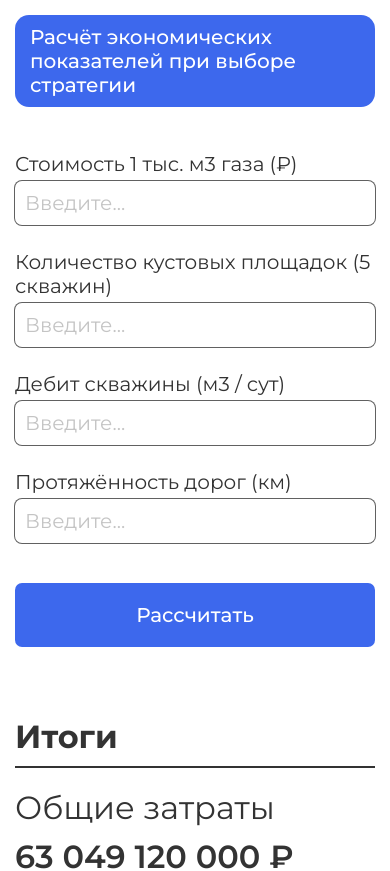
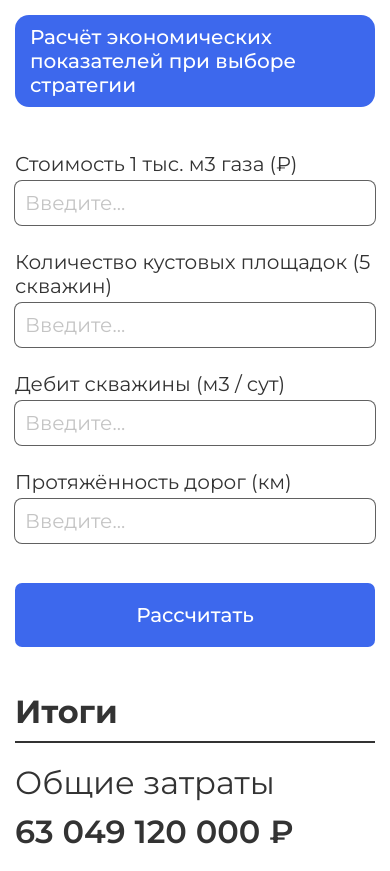
Before and after one commit to HealKnix/calculator-for-case-2024, a Vue app: page / in a window 390 px wide. Shown: the top 871 px of the page. Built offline with nearby package versions, Linux system fonts and the light colour scheme.

Commit message:
Очередные правки в адаптиве

```diff
--- a/src/assets/main.css
+++ b/src/assets/main.css
@@ -11,6 +11,11 @@
   font-family: Montserrat;
 }
 
+body {
+  max-width: 1500px;
+  margin: auto;
+}
+
 #app {
   display: flex;
   flex-direction: column;
--- a/src/views/HomeView.vue
+++ b/src/views/HomeView.vue
@@ -18,8 +18,8 @@ import ResultBlock from '@/components/ResultBlock.vue';
   width: 100%;
   display: flex;
   flex-wrap: wrap;
-  justify-content: start;
-  gap: 70px;
+  justify-content: space-evenly;
+  gap: 45px;
   color: #333;
 }
 
```
